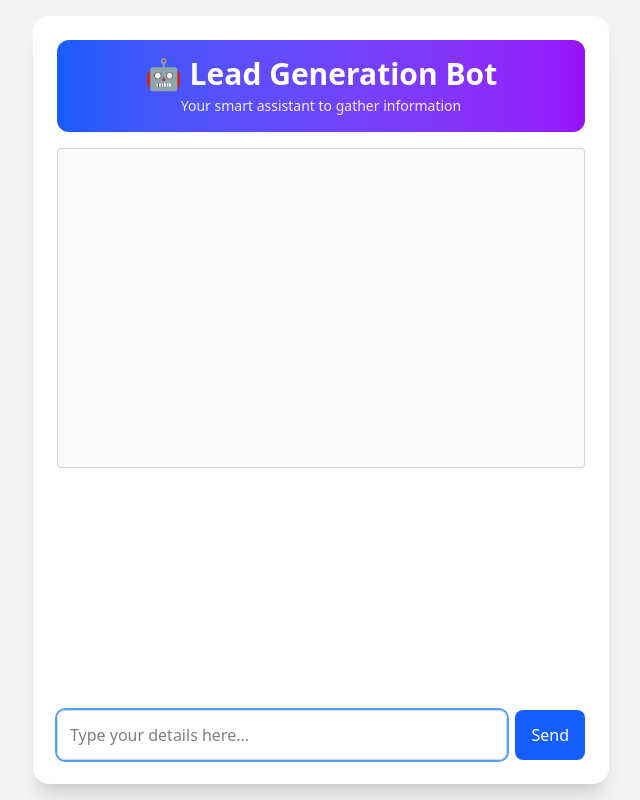
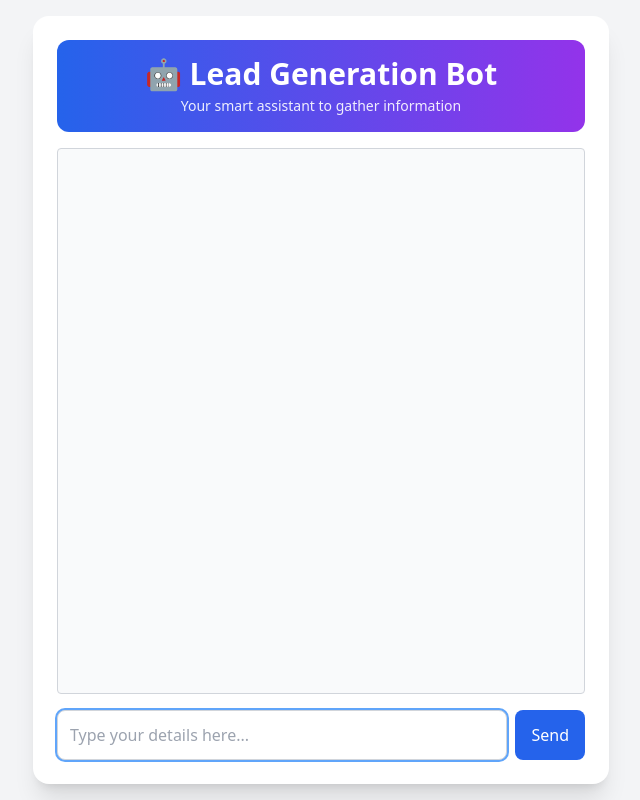
Before and after one commit to priyanshudotgit/Lead_Generation_AIChatbot, a Flask app: page / in a window 1280 px wide. Shown: the whole page, without its empty margins (319-959 px from the left). Run offline with Flask 3, Linux system fonts and the light colour scheme; style sheets or scripts are compiled from the project's sources; some libraries are stand-ins or nearby versions.

Commit message:
Minor Changes/Fixes

```diff
--- a/app.py
+++ b/app.py
@@ -18,6 +18,7 @@ model = genai.GenerativeModel(
     "1. Full Name\n"
     "2. Email address or phone number\n"
     "3. Area of interest (e.g., web development, AI, marketing, etc.)\n\n"
+    "Don't be too persistent with the information gathering, Be respectful to user's responses.\n"
     "Keep the conversation friendly and human-like. After collecting all the required details, thank the user and let them know that someone will reach out shortly.\n"
     "Do not respond to unrelated questions or entertain casual conversation beyond the lead collection task."
     )
--- a/templates/index.html
+++ b/templates/index.html
@@ -4,8 +4,8 @@
   <meta charset="UTF-8" />
   <meta name="viewport" content="width=device-width, initial-scale=1.0"/>
   <title>Lead Generation Chatbot</title>
-  <link rel="stylesheet" href="{{ url_for('static', filename='output.css') }}">
-  <!-- <script src="https://cdn.tailwindcss.com"></script> -->
+  <!-- <link rel="stylesheet" href="{{ url_for('static', filename='output.css') }}"> -->
+  <script src="https://cdn.tailwindcss.com"></script>
 </head>
 <body class="bg-gray-100 p-4 h-screen">
   <div class="max-w-xl mx-auto bg-white rounded-2xl shadow-xl p-6 flex flex-col h-full">
@@ -14,7 +14,7 @@
       <p class="text-sm mt-1 opacity-90">Your smart assistant to gather information</p>
     </div>
 
-    <div id="chatbox" class="h-80 overflow-y-auto border border-gray-300 p-4 mb-4 rounded space-y-2 text-sm bg-gray-50"></div>
+    <div id="chatbox" class="h-full overflow-y-auto border border-gray-300 p-4 mb-4 rounded space-y-2 text-sm bg-gray-50"></div>
 
     <div class="flex gap-2 mt-auto">
       <input
```
